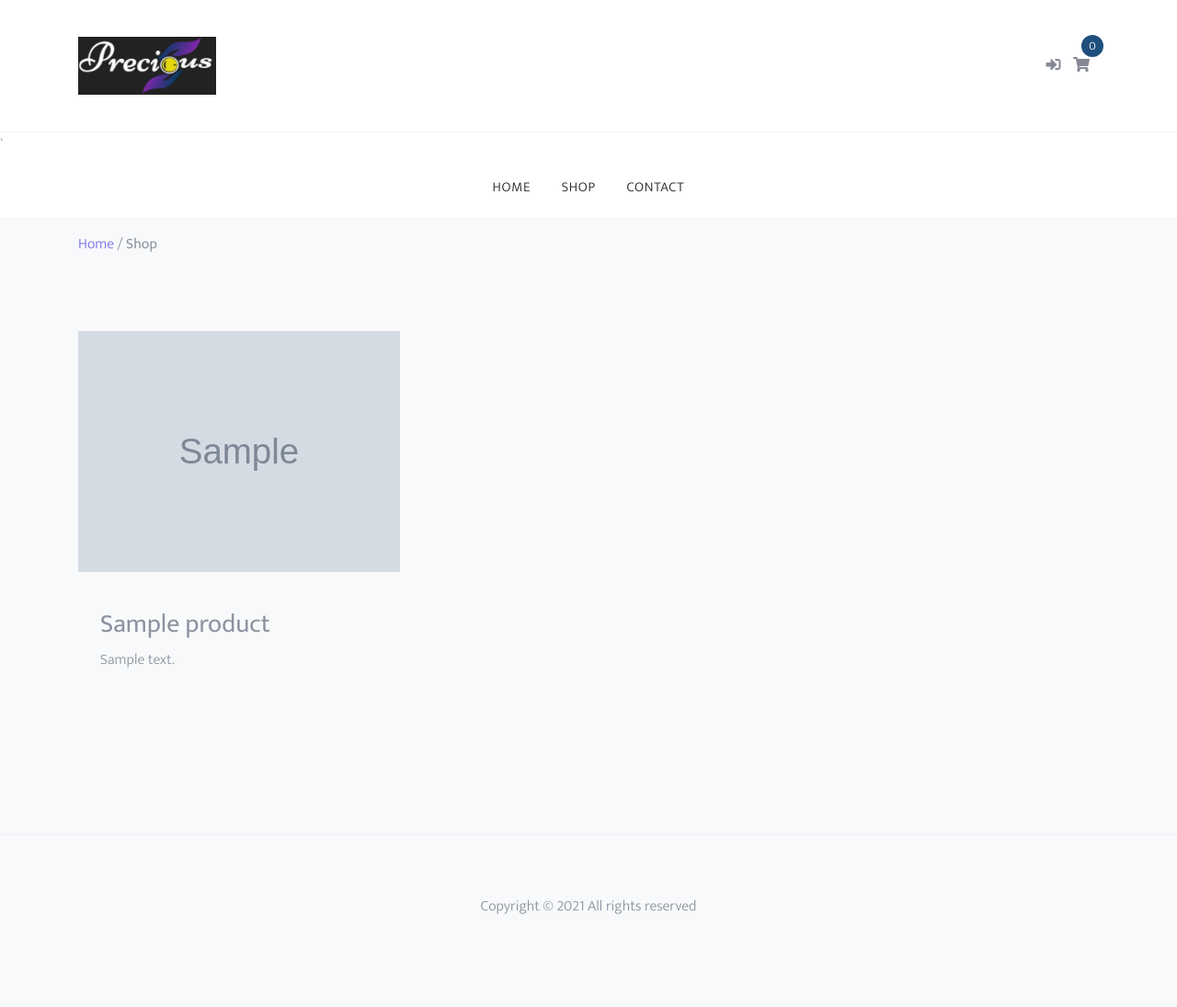
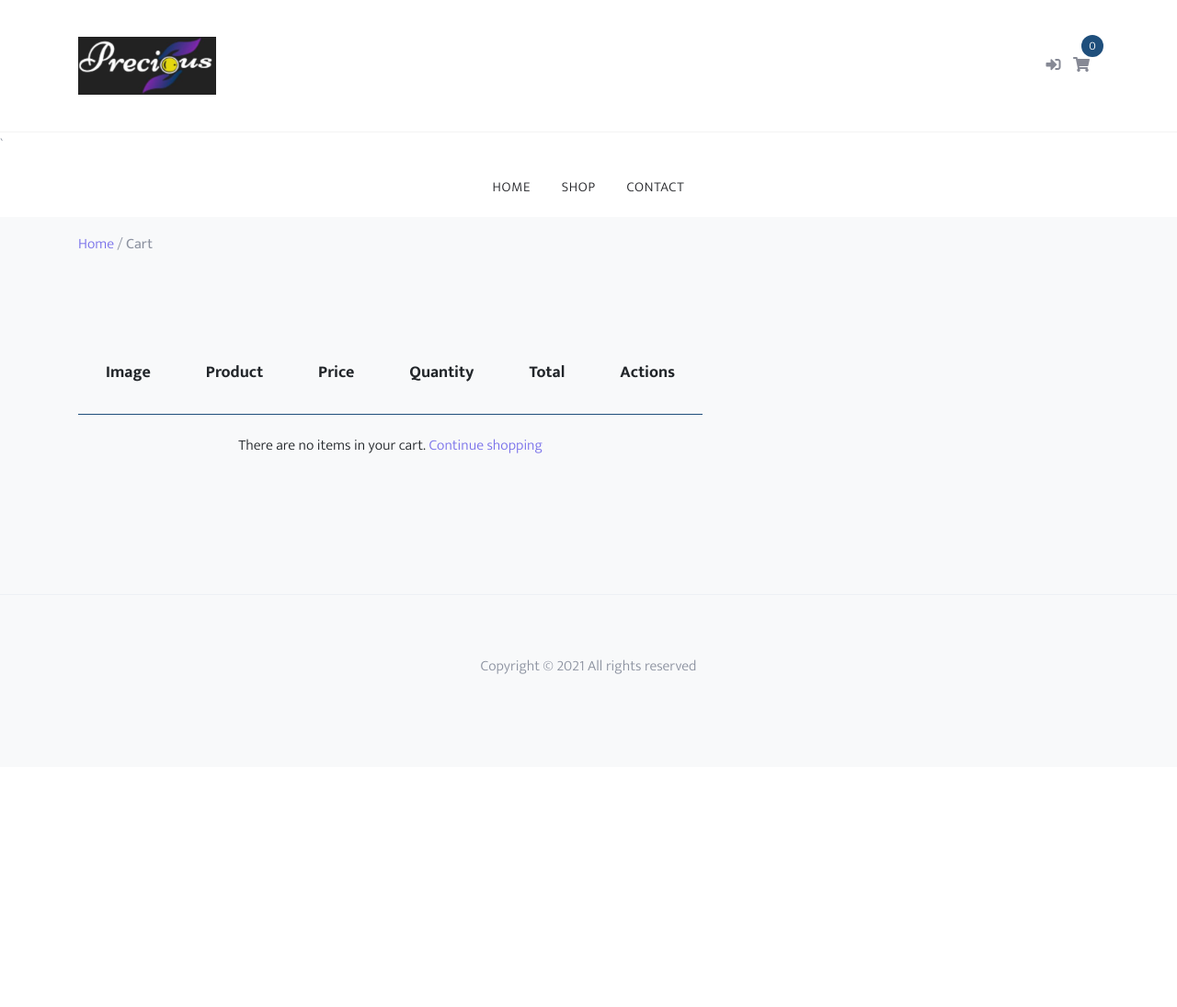
Before and after one commit to StettenFessler/precious, a Django app: page /cart/ in a window 1280 px wide. Shown: the whole page at 92% size. After the commit the page ends 733 px from the top, so only its background shows below. Run offline with Django 3.2, Linux system fonts and the light colour scheme; tables that the repository leaves empty hold one stand-in row (values such as "Sample post"); grey boxes marked "Sample" are stand-in pictures; some libraries are stand-ins or nearby versions.

Commit message:
Detail view, pricing, cart view, cart actions

```diff
--- a/cart/admin.py
+++ b/cart/admin.py
@@ -1,4 +1,6 @@
 from django.contrib import admin
-from .models import Product
+from .models import Product, OrderItem, Order
 
 admin.site.register(Product)
+admin.site.register(OrderItem)
+admin.site.register(Order)
--- a/cart/models.py
+++ b/cart/models.py
@@ -1,6 +1,7 @@
 from django.contrib.auth import get_user_model
 from django.db import models
 from django.db.models.signals import pre_save
+from django.shortcuts import reverse
 from django.utils.text import slugify
 
 User = get_user_model()
@@ -34,6 +35,8 @@
     title = models.CharField(max_length=150)
     slug = models.SlugField(unique=True)
     description = models.TextField()
+    # price will be set in cents
+    price = models.IntegerField(default=0)
     image = models.ImageField(upload_to='product_images')
     # stores the date the product was created
     created = models.DateTimeField(auto_now_add=True)
@@ -44,8 +47,18 @@
     def __str__(self):
         return self.title
 
+    def get_absolute_url(self):
+        return reverse("cart:product-detail", kwargs={'slug': self.slug})
+
+    # gets the price to display
+    def get_price(self):
+        # price will always be display with 2 decmials
+        # divide by 100 so that cents is converted into dollars
+        return "{:.2f}".format(self.price / 100)
 
 # these are products that have been added to the cart
+
+
 class OrderItem(models.Model):
     # links an order item to a specfic order
     order = models.ForeignKey(
@@ -58,11 +71,19 @@
     def __str__(self):
         return f"{self.quantity} x {self.product.title}"
 
+    def get_raw_total_item_price(self):
+        return self.quantity * self.product.price
+
+    def get_total_item_price(self):
+        price = self.get_raw_total_item_price()  # this will be in cents
+        return "{:.2f}".format(price / 100)  # convert cents value to dollars
+
 
 # all of the OrderItems within the cart
 class Order(models.Model):
     # if user is deleted, there won't be any orders for that user
-    user = models.ForeignKey(User, on_delete=models.CASCADE)
+    user = models.ForeignKey(
+        User, blank=True, null=True, on_delete=models.CASCADE)
     # stores the date the order was created
     start_date = models.DateTimeField(auto_now_add=True)
     # stores the date an order was payed for
@@ -111,7 +132,7 @@
 def pre_save_product_receiver(sender, instance, *args, **kwargs):
     # if a slug is not set for a product
     if not instance.slug:
-        # create a slug from the title
+        # create a slug from the title automatically
         instance.slug = slugify(instance.title)
 
 
--- a/cart/urls.py
+++ b/cart/urls.py
@@ -4,5 +4,12 @@
 app_name = 'cart'
 
 urlpatterns = [
-    path('', views.ProductListView.as_view(), name='product-list')
+    path('', views.CartView.as_view(), name='summary'),
+    path('shop/', views.ProductListView.as_view(), name='product-list'),
+    # the slug will be used to identify the product
+    path('shop/<slug>/', views.ProductDetailView.as_view(), name='product-detail'),
+    path('increase-quantity/<pk>/', views.IncreaseQuantityView.as_view(),
+         name='increase-quantity'),
+    path('decrease-quantity/<pk>/', views.DecreaseQuantityView.as_view(),
+         name='decrease-quantity')
 ]
--- /dev/null
+++ b/cart/utils.py
@@ -0,0 +1,29 @@
+from .models import Order
+
+
+def get_or_set_order_session(request):
+    order_id = request.session.get('order_id', None)
+
+    if order_id is None:
+        # Create an order if one has not been created already
+        order = Order()
+        order.save()
+        request.session['order_id'] = order.id
+
+    # if there already is an order id
+    else:
+        # get the order and make sure it is not already ordered
+        try:
+            order = Order.objects.get(id=order_id, ordered=False)
+        except Order.DoesNotExist:
+            order = Order()
+            order.save()
+            request.session['order_id'] = order.id
+
+    # check if the user is authenticated and check if the order is associated with a user
+    if request.user.is_authenticated and order.user is None:
+        # assign the order user to the user that requested the order
+        order.user = request.user
+        # save the order
+        order.save()
+    return order
--- a/cart/views.py
+++ b/cart/views.py
@@ -1,5 +1,8 @@
+from django.shortcuts import get_object_or_404, reverse, redirect
 from django.views import generic
-from .models import Product
+from .forms import AddToCartForm
+from .models import Product, OrderItem
+from .utils import get_or_set_order_session
 
 
 class ProductListView(generic.ListView):
@@ -7,3 +10,75 @@
     template_name = 'product_list.html'
     # links this view to the model for it
     queryset = Product.objects.all()
+
+
+class ProductDetailView(generic.FormView):
+    template_name = 'cart/product_detail.html'
+    form_class = AddToCartForm
+
+    def get_object(self):
+        # return the product that we are getting
+        return get_object_or_404(Product, slug=self.kwargs["slug"])
+
+    def get_success_url(self):
+        return reverse("home")  # TODO: cart
+
+    def form_valid(self, form):
+        order = get_or_set_order_session(self.request)
+        # get the product
+        product = self.get_object()
+
+        # check if the item is already in the cart
+        item_filter = order.items.filter(product=product)
+        # if an item is already in the cart, increase the quantity of that item
+        if item_filter.exists():
+            item = item_filter.first()
+            item.quantity = int(form.cleaned_data['quantity'])
+            item.save()
+
+        # if the item is not already in the cart, add it to the cart
+        else:
+            new_item = form.save(commit=False)
+            new_item.product = product
+            new_item.order = order
+            new_item.save()
+
+        return super(ProductDetailView, self).form_valid(form)
+
+    # displays product info in the product detail view
+    def get_context_data(self, **kwargs):
+        context = super(ProductDetailView, self).get_context_data(**kwargs)
+        context['product'] = self.get_object()
+        return context
+
+
+class CartView(generic.TemplateView):
+    template_name = "cart/cart.html"
+
+    def get_context_data(self, **kwargs):
+        context = super(CartView, self).get_context_data(**kwargs)
+        context["order"] = get_or_set_order_session(self.request)
+        return context
+
+# increments quantity, then redirects back to the cart
+
+
+class IncreaseQuantityView(generic.View):
+    def get(self, request, *args, **kwargs):
+        order_item = get_object_or_404(OrderItem, id=kwargs['pk'])
+        order_item.quantity += 1
+        order_item.save()
+        return redirect("cart:summary")
+
+
+class DecreaseQuantityView(generic.View):
+    def get(self, request, *args, **kwargs):
+        order_item = get_object_or_404(OrderItem, id=kwargs['pk'])
+
+        # if quantity <= 1, delete when decremented
+        if order_item.quantity <= 1:
+            order_item.delete()
+        else:
+            order_item.quantity -= 1
+            order_item.save()
+        return redirect("cart:summary")
--- a/templates/base.html
+++ b/templates/base.html
@@ -64,7 +64,7 @@
                                     {% endif %}
                                 </li>
                                 <li>
-                                    <a href="/" class="site-cart">
+                                    <a href="{% url 'cart:summary' %}" class="site-cart">
                                         <span><i class="fas fa-shopping-cart"></i></span>
                                         <span class="count">0</span>
                                     </a>
--- /dev/null
+++ b/templates/cart/cart.html
@@ -0,0 +1,83 @@
+{% extends "base.html" %}
+
+{% block content %}
+
+<div class="bg-light py-3">
+    <div class="container">
+        <div class="row">
+           <div class="col-md-12 mb-0">
+               <a href="{% url 'home' %}">Home</a>
+               <span class"mx-2 mb-0">/</span>
+               <strong class="text=black">Cart</strong>
+        </div>
+    </div>
+</div>
+
+<div class="site-section">
+    <div class="container">
+        <div class="row mb-5">
+            <div class="col-md-12">
+                <div class="site-blocks-table">
+                    <table>
+                        <thead>
+                            <tr>
+                                <th>Image</th>
+                                <th>Product</th>
+                                <th>Price</th>
+                                <th>Quantity</th>
+                                <th>Total</th>
+                                <th>Actions</th>
+                            </tr>
+                        </thead>
+                        <tbody>
+                            {% for item in order.items.all %}
+                                <tr>
+                                    <td class="product-thumbnail">
+                                        <img src="{{ item.product.image.url }}" class="img-fluid">
+                                    </td>
+                                    <td class="product-name">
+                                        <h2 class="h5 text-black">{{ item.product.title }}</h2>
+                                    </td>
+                                    <td>${{ item.product.get_price }}</td>
+                                    <td>
+                                        <div class="input-group mb-3" style="max-width: 120px;">
+                                            <div class="input-group-prepend">
+                                                <a href="{% url 'cart:decrease-quantity' item.id %}" class="btn btn-outline-primary">
+                                                    &minus;
+                                                </a>
+                                            </div>
+                                            <input type="text" class="form-control text-center"
+                                            value="{{ item.quantity }}"
+                                            >
+                                            <div class="input-group-append">
+                                                <a href="{% url 'cart:increase-quantity' item.id %}" class="btn btn-outline-primary">
+                                                    &plus;
+                                                </a>
+                                            </div>
+                                        </div>
+                                    </td>
+                                    <td>
+                                        ${{ item.get_total_item_price }}
+                                    </td>
+                                    <td>
+                                        <a href="#" class="btn btn-primary btn-sm">X</a>
+                                    </td>
+                                </tr>
+                                {% empty %}
+                                <tr>
+                                    <td colSpan='6'>
+                                        There are no items in your cart.
+                                        <a href="{% url 'cart:product-list' %}">Continue shopping</a>
+                                    </td>
+                                </tr>
+                            {% endfor %}
+                        </tbody>
+                    </table>
+                </div>
+            </div>
+        </div>
+    </div>
+</div>
+
+
+{% endblock content %}
--- a/templates/cart/product_list.html
+++ b/templates/cart/product_list.html
@@ -20,10 +20,10 @@
             <div class="col-lg-4 col-md-6 mb-4" data-aos='fade-up'>
 
                 <figure class="block-4-image">
-                    <a><img src="{{ product.image.url }}" class="img-fluid"></a>
+                    <a href="{{ product.get_absolute_url }}"><img src="{{ product.image.url }}" class="img-fluid"></a>
                 </figure>
                 <div class="block-4-text p-4">
-                    <a>
+                    <a href="{{ product.get_absolute_url }}">
                         <h3>{{ product.title }}</h3>
                     </a>
                     <p class="mb-0">{{ product.description }}</p>
--- a/templates/navbar.html
+++ b/templates/navbar.html
@@ -4,7 +4,7 @@
             <li><a href="/">Home</a></li>
             <!--takes us to the product-list view in the cart-->
             <li><a href="{% url 'cart:product-list' %}">Shop</a></li>
-            <li><a href="% url 'contact/' %">Contact</a></li>
+            <li><a href="{% url 'contact' %}">Contact</a></li>
             {% if request.user.is_staff %}
                 <li><a href="/">Staff</a></li>
             {% endif %}
```
Also changed, not shown: NOTES.md (+5 -0 lines), cart/forms.py (added, +10 -0 lines), templates/cart/product_detail.html (added, +35 -0 lines), cart/migrations/0003_auto_20210513_1439.py (added), cart/migrations/0004_product_price.py (added).
